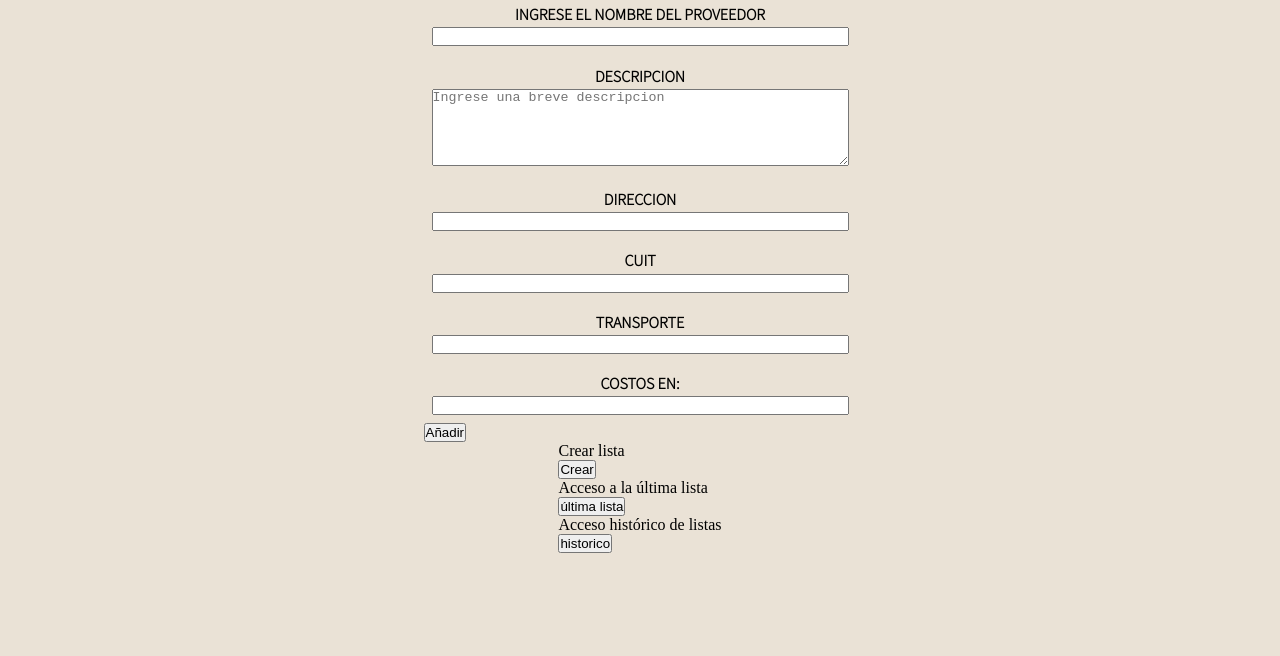
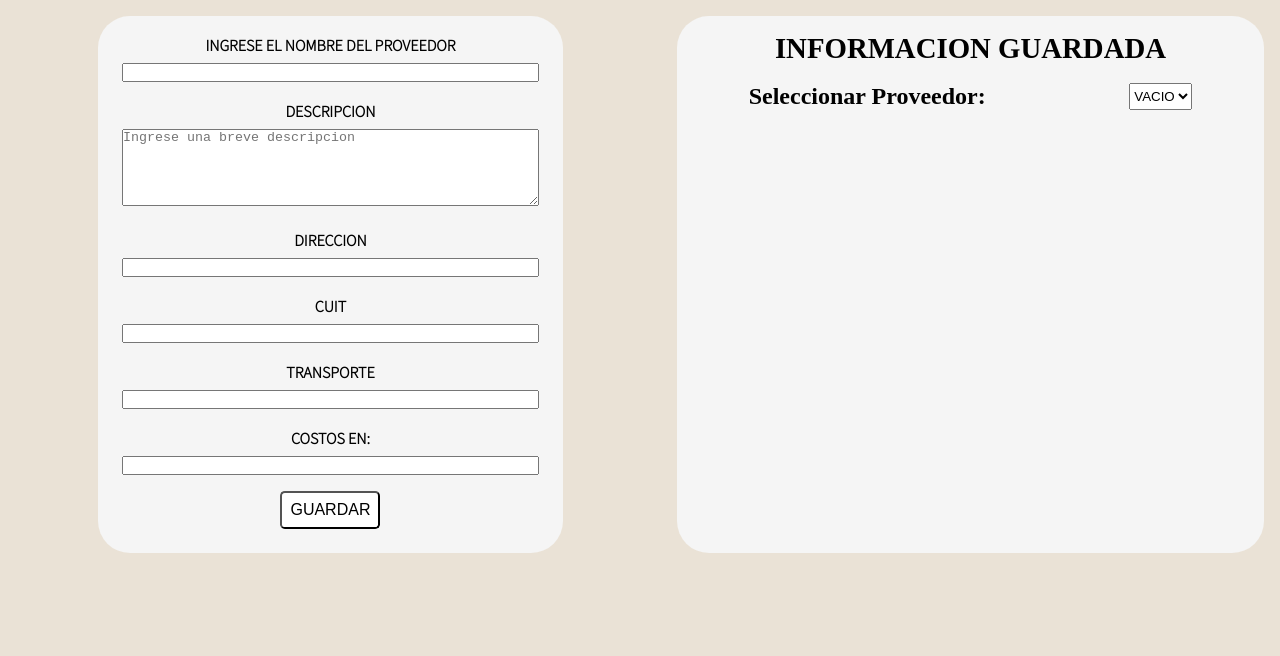
Before and after one commit to MauroIncaurgarat/controlPrecios, a website with bundled scripts: page htmls/proveedor/proveedor.html in a window 1280 px wide. Shown: the part 144-800 px from the top of the page. Built offline with nearby package versions, Linux system fonts and the light colour scheme; a script that the page names is missing.

Commit message:
Se agregan librerias

```diff
--- a/htmls/proveedor/proveedor.html
+++ b/htmls/proveedor/proveedor.html
@@ -51,22 +51,21 @@
                     <input name="monedaType" id="monedaType">
                 </div>
                 <div class="FormButtonP">
-                    <button class="buttonAddP" type="submit">Añadir</button>
+                    <button class="buttonAddP" type="submit">Guardar</button>
                 </div>
             </form>
         </div>
         <div class="conteinerAcces">
-            <section class="crear">Crear lista
-                <button> Crear </button>
-            </section>
-            <section class="acceso">Acceso a la última lista
-                <button> última lista </button>
-            </section>
-            <section class="accesoH">Acceso histórico de listas
-                <button> historico </button>
-            </section>
+            <h2 class="titleConteinerAcces"> INFORMACION GUARDADA </h2>
+            <div class="acces">
+                <h3> Seleccionar Proveedor: </h3>
+                <select name="datosGuardadosP" id="datosGuardadosP">
+                    <option value=""> VACIO </option>
+                </select>
+            </div>
         </div>
     </main>
+    <script src="//cdn.jsdelivr.net/npm/sweetalert2@11"></script>
     <script src="../../js/variables.js" type="module" ></script>
     <script src="../../js/proveedor.js" type="module"> </script> <!--Para que el prompt se abra en el html-->
 
--- a/js/lista.js
+++ b/js/lista.js
@@ -17,7 +17,7 @@ document.addEventListener('DOMContentLoaded', () => {
     );
 });
 
-                            //leer datos del formulario
+                            //Agregal elementos a la Lista
 formLista.addEventListener("submit", function(event) {
     //cancelo el envio al servidor
     event.preventDefault();
@@ -35,7 +35,8 @@ formLista.addEventListener("submit", function(event) {
 });
                             //Guardar Lista
 buttonSave.addEventListener("click", saveProveedor);
-                       //resetear local storage y la tabla
+
+                            //Resetear session storage, tabla
 clearList.addEventListener("click", reload);
 
                                 //FUNCTIONS
@@ -66,6 +67,7 @@ function NombresOpciones(){
         );
     }
 }
+
 //Crear un ID para cada producto - Puedo eliminar del objeto con el id
 function getNewProductId(){
     //primero va a la memoria y toma el último id guardado, si el resultado es null, undefined o string vacio -> toma -1.
@@ -173,10 +175,7 @@ function deleteProductObj (ProductId){
     //guardo en el localStorage
     sessionStorage.setItem("ListaVolatil", productArrayJSON);
 }
-
-
 // Guardar Proveedor localStorage
-
 function saveProveedor(){
     let proveedorArray = JSON.parse(sessionStorage.getItem("ListaVolatil"))
     //cuando selecciono otro proveedor se debe refrescar la pagina debo solucionarlo
@@ -197,6 +196,13 @@ function saveProveedor(){
         let proveedorArrayJSON = JSON.stringify(proveedorArray); //transformo el objeto a string
         // guardo en el localStorage
         localStorage.setItem(llaveProveedor, proveedorArrayJSON);
+        Swal.fire({
+            position: 'center',
+            icon: 'success',
+            title: 'LISTA GENERICA GUARDADA',
+            showConfirmButton: false,
+            timer: 1500
+        })
     }else{
         //Extraigo del Array los datos del proveedor
         let extraccion = ProveedorArrayRef.slice(ProveedorIndex,1,ProveedorArrayRef);
@@ -210,17 +216,17 @@ function saveProveedor(){
         //guardo en el local Storage
         let globalJSON = JSON.stringify(Global);
         localStorage.setItem(nombreProveedor + " Golbal", globalJSON);
-    }
-
         Swal.fire({
             position: 'center',
             icon: 'success',
-        title: 'Lista Guardada',
+            title: 'LISTA ' + nombreProveedor + ' GUARDADA',
             showConfirmButton: false,
             timer: 1500
         })
     }
 
+
+}
 //limpiar sessionStorage Lista
 function reload(clear){
     sessionStorage.removeItem("ListaVolatil");
@@ -228,9 +234,15 @@ function reload(clear){
 }
 //Agregar opciones al HTML
 function innerOptionHTML (nombres){
-    let opciones = document.createElement('option')
-    opciones.innerHTML= nombres
+    let opcionesLista = document.createElement('option')
+    opcionesLista.innerHTML= nombres
 
     let contenedor = document.querySelector('#ListaName')
-    contenedor.appendChild(opciones)
+    contenedor.appendChild(opcionesLista)
 }
+
+/*function innerListName (){
+    let labelTitle = document.getElementById('TableName')
+    let contenedor = document.querySelector('#ListaName')
+
+}*/
--- a/js/proveedor.js
+++ b/js/proveedor.js
@@ -1,4 +1,5 @@
 import {formProveedor} from './variables.js';
+import {innerOptionHTML, NombresOpciones} from './function';
 /*Cuando cargue los proveedores, su nombre debe aparecer en las opciones de generar lista*/
 /* Todavía tengo que armarlo, por ahora solo obtuve datos */
 
@@ -13,6 +14,8 @@ formProveedor.addEventListener("submit", function(event){
     let ProveedorObj = DateToObject(ProveedorFormData);
 
     saveProveedorForm(ProveedorObj);
+
+    formProveedor.reset()
 
 });
 function getNewProveedorId(){
@@ -44,18 +47,28 @@ function saveProveedorForm (ProveedorObj){
     let nombreReferencia = ProveedorObj.ProveedorName;
 
     //recorro el array guardado en la memoria para encontrar coincidencia
-    let ProveedorIndex = ProveedorArrayRef.findIndex(function (ProveedorArrayRef){return ProveedorArrayRef.ProveedorName === nombreReferencia;
+    let ProveedorIndex = ProveedorArrayRef.findIndex(function (ProveedorArrayRef){
+        return ProveedorArrayRef.ProveedorName === nombreReferencia;
         // Si coincide me retoran un número >=0;
         // Si NO coincide me retorna -1;
     });
 
      //Condicion para agregar o sobreescribir un elemento y guardar
     if(ProveedorIndex < 0){
-    //ingreso los nuevos objetos al array
-    ProveedorArrayRef.push(ProveedorObj);
-    //Proceso para guardar
-    let ProveedorArrayJSON = JSON.stringify(ProveedorArrayRef);
-    localStorage.setItem("Proveedores", ProveedorArrayJSON);
+        Swal.fire({
+            position: 'center',
+            icon: 'success',
+            title: 'PROVEEDOR ' + nombreReferencia + ' GUARDADO',
+            showConfirmButton: false,
+            timer: 1500
+        })
+        //ingreso los nuevos objetos al array
+        ProveedorArrayRef.push(ProveedorObj);
+        //Proceso para guardar
+        let ProveedorArrayJSON = JSON.stringify(ProveedorArrayRef);
+        localStorage.setItem("Proveedores", ProveedorArrayJSON);
+
+
     }else{
         //Sobreescribo el proveedor
         //elimino el objeto del indice y le inserto el del formulario
@@ -63,6 +76,13 @@ function saveProveedorForm (ProveedorObj){
         //proceso para guardar
         let ProveedorArrayRefJSON = JSON.stringify(ProveedorArrayRef);
         localStorage.setItem("Proveedores", ProveedorArrayRefJSON);
+        Swal.fire({
+            position: 'center',
+            icon: 'success',
+            title: 'DATOS DE ' + nombreReferencia + ' ACTUALIZADOS',
+            showConfirmButton: false,
+            timer: 1500
+        })
     }
 
 }
--- a/scss/layaout/_grid.scss
+++ b/scss/layaout/_grid.scss
@@ -6,3 +6,9 @@
                           "filter lista";
 
 }
+
+@mixin grid-proveedor{
+    display: grid;
+    grid-template-areas: "title title"
+                         "form  acces";
+}
--- a/scss/views/desktop/_proveedores.scss
+++ b/scss/views/desktop/_proveedores.scss
@@ -4,21 +4,24 @@
 
 body{
     main{
-        display: grid;
-        grid-template-areas: "title"
-                              "form"
-                            "acces";
+        @include grid-proveedor;
+
         h1{
             grid-area: title;
             text-align: center;
             padding: 2rem;
+            font-size: 3rem;
+            font-family: $Font-ppal;
         }
         .conteinerFormP{
+
             grid-area: form;
             display: flex;
             justify-content: center;
             .ProveedorForm{
-
+                background-color: whitesmoke;
+                padding: 0.5rem 1rem 1rem 1rem;
+                border-radius: 2rem;
                 .FormElementP{
                     display: block;
                     padding: 0.5rem;
@@ -27,46 +30,61 @@ body{
                         font-weight: bold;
                         text-transform: uppercase;
                         margin: 0.2rem;
+                        padding-bottom: 0.3rem;
                         display: block;
                         text-align: center;
                     }
                     input{
                         width: 100%;
                     }
-
                 }
-                .FormButton{
+                .FormButtonP{
                     display: flex;
+                    flex-direction: row;
                     justify-items: center;
+                    justify-content: center;
                     padding: 0.5rem;
                     .buttonAddP{
-                        display: inline;
+                        padding: 0.5rem;
+                        font-size: 1rem;
+                        border-radius: 0.3rem;
+                        text-transform: uppercase;
+                        background-color: white;
                     }
                 }
             }
         }
         .conteinerAcces{
+            background-color: whitesmoke;
             grid-area: acces;
-            display: grid;
-            grid-template-areas: "1"
-                                "2"
-                                "3";
-            justify-content: center;
+            display: flex;
+            flex-flow: column;
+            align-content: center;
+            margin: 0 1rem 0 1rem;
+            padding: 1rem 0 0 0;
+            border-radius: 2rem;
+            .titleConteinerAcces{
+                grid-area: 1;
+                text-align: center;
+                padding-bottom: 3%;
+                font-size: 1.8rem;
+            }
+            .acces{
 
-            section{
-                button{
-                    display:block;
+                grid-area: 2;
+                display: flex;
+                flex-flow: row nowrap;
+                justify-content: space-around;
+                h3{
+                    font-size: 1.5rem;
+                    display: inline-block;
                 }
-            }
-            .crear{
-                grid-area: 1;
-            }
-            .acceso{
-                grid-area: 2;
-            }
-            .accesoH{
-                grid-area: 3;
+                .datosGuardadosP{
+                    display: inline;
+                        width: 30px;
 
+
+                }
             }
         }
     }
```
Also changed, not shown: htmls/lista/GenerationList.html (+1 -2 lines), css/main.css. Lines whose indentation alone changed are shown as unchanged.
